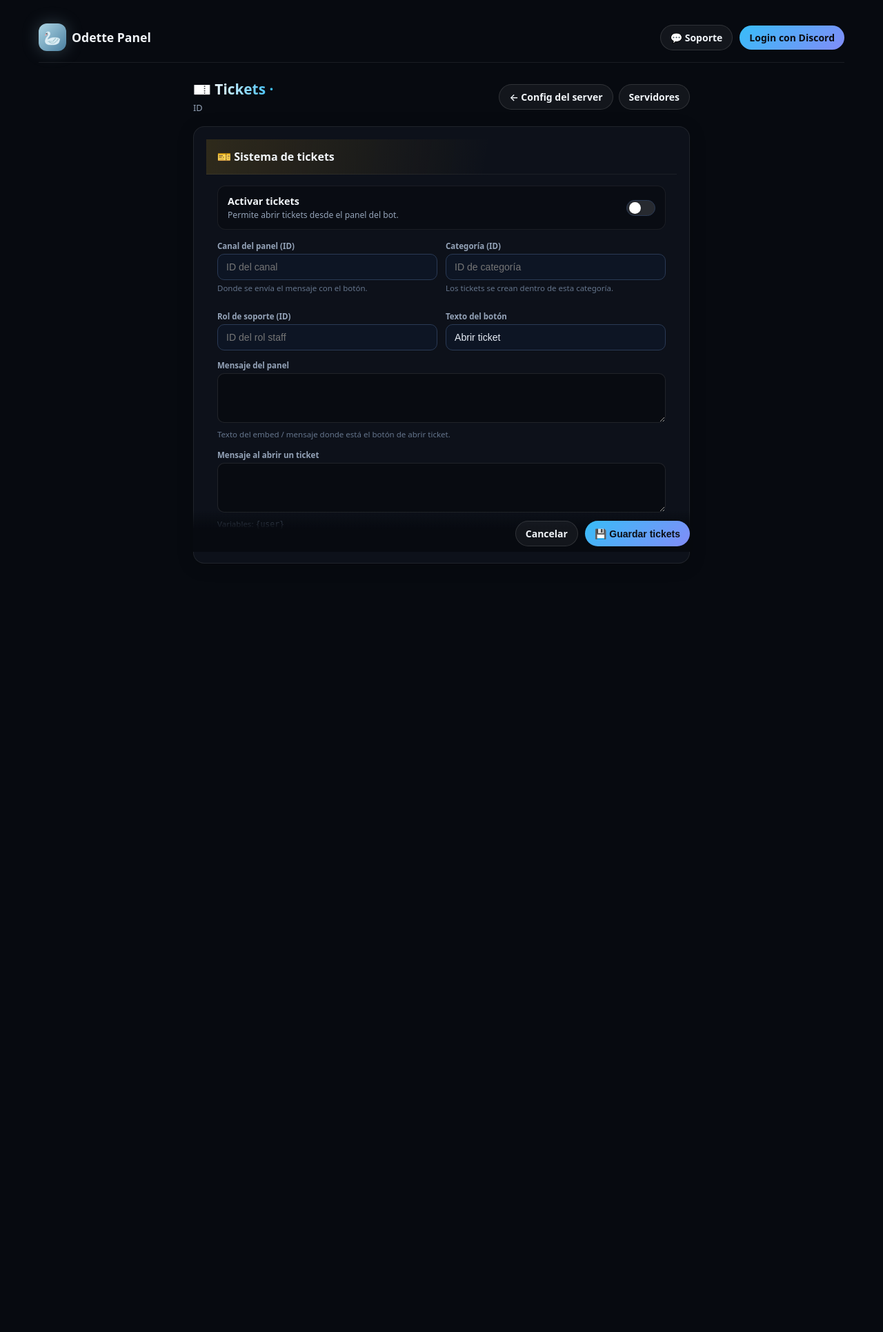
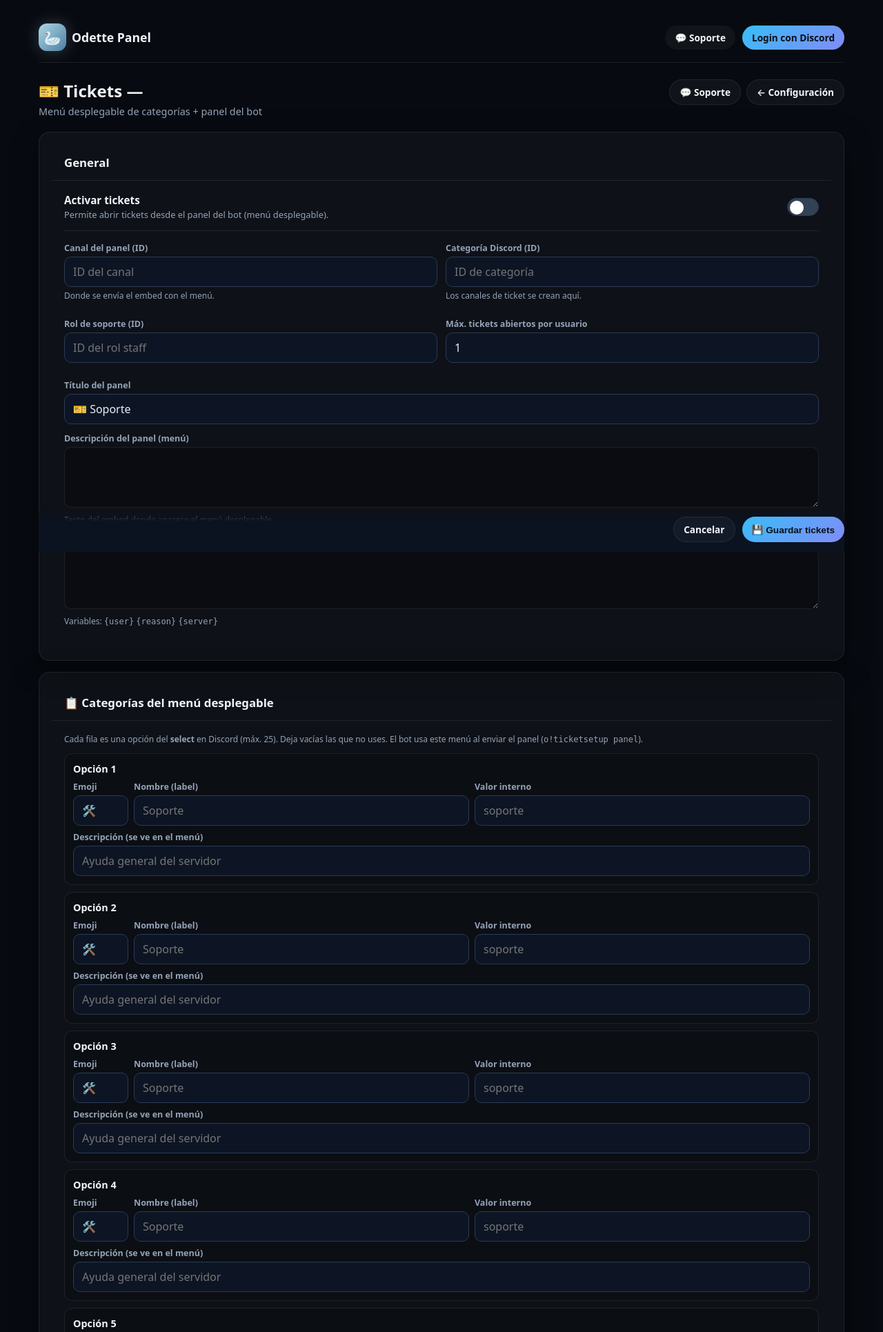
Before and after one commit to wesleyandres50-svg/dette-panel, a FastAPI app: template templates/tickets.html in a window 1280 px wide. Shown: the top 1931 px of the page at 69% size. Before the commit the page ends 817 px from the top, so only its background shows below. Run offline with FastAPI, Linux system fonts and the light colour scheme; the template is opened without the code that fills it, so the values that code supplies are empty.

Commit message:
Update tickets.html

```diff
--- a/templates/tickets.html
+++ b/templates/tickets.html
@@ -1,235 +1,133 @@
 {% extends "base.html" %}
-{% block title %}Tickets · {{ guild.name }} · Odette{% endblock %}
-{% block content %}
+{% block title %}Tickets — {{ guild.name }}{% endblock %}
+{% block head %}
 <style>
   #ticketsPage {
-    --od-accent: #38bdf8;
-    --od-accent-rgb: 56, 189, 248;
-    --od-accent-2: #818cf8;
-    max-width: 720px;
-    margin: 0 auto;
-    padding-bottom: 40px;
+    --card: rgba(255,255,255,0.03);
+    --border: rgba(255,255,255,0.08);
+    --muted: #94a3b8;
+    --ok: #3ecf8e;
   }
-
+  body.theme-light #ticketsPage {
+    --card: #fff;
+    --border: rgba(15,23,42,0.1);
+    --muted: #64748b;
+  }
   .page-head {
-    margin-bottom: 18px;
-    display: flex;
-    justify-content: space-between;
-    align-items: center;
-    gap: 12px;
-    flex-wrap: wrap;
+    display: flex; justify-content: space-between; align-items: flex-start;
+    gap: 16px; margin-bottom: 20px; flex-wrap: wrap;
   }
-  .page-head h1 {
-    margin: 0;
-    font-size: 1.3rem;
-    background: linear-gradient(90deg, #fff 20%, var(--od-accent));
-    -webkit-background-clip: text;
-    background-clip: text;
-    color: transparent;
+  .page-head h1 { margin: 0 0 4px; font-size: 1.5rem; }
+  .meta { color: var(--muted); font-size: 0.85rem; }
+  .head-actions { display: flex; gap: 8px; flex-wrap: wrap; }
+  .btn {
+    display: inline-flex; align-items: center; gap: 6px;
+    padding: 8px 14px; border-radius: 999px;
+    border: 1px solid var(--border); background: rgba(255,255,255,0.04);
+    color: inherit; text-decoration: none; font-size: 0.85rem; cursor: pointer;
   }
-  .page-head .meta {
-    font-size: 0.8rem;
-    color: #94a3b8;
-    margin-top: 4px;
+  .btn-primary {
+    background: linear-gradient(135deg, #38bdf8, #818cf8);
+    border: none; color: #0b0e14; font-weight: 600;
   }
-
-  .alert {
-    margin-bottom: 14px;
-    padding: 11px 15px;
-    border-radius: 12px;
-    font-size: 0.88rem;
+  .card {
+    background: var(--card); border: 1px solid var(--border);
+    border-radius: 16px; margin-bottom: 16px; overflow: hidden;
+  }
+  .card-h {
+    padding: 14px 18px; border-bottom: 1px solid var(--border);
+  }
+  .card-h h2 { margin: 0; font-size: 1.05rem; }
+  .card-body { padding: 18px; }
+  .switch-row {
+    display: flex; justify-content: space-between; align-items: center;
+    gap: 12px; margin-bottom: 16px; padding-bottom: 14px;
+    border-bottom: 1px solid var(--border);
+  }
+  .label { font-weight: 600; font-size: 0.95rem; }
+  .desc { color: var(--muted); font-size: 0.8rem; margin-top: 2px; }
+  .switch { position: relative; width: 46px; height: 26px; flex-shrink: 0; }
+  .switch input { opacity: 0; width: 0; height: 0; }
+  .slider {
+    position: absolute; inset: 0; border-radius: 999px;
+    background: #334155; cursor: pointer; transition: .2s;
+  }
+  .slider:before {
+    content: ""; position: absolute; width: 20px; height: 20px;
+    left: 3px; top: 3px; border-radius: 50%; background: #fff; transition: .2s;
+  }
+  .switch input:checked + .slider { background: #38bdf8; }
+  .switch input:checked + .slider:before { transform: translateX(20px); }
+  .fields-2 {
+    display: grid; grid-template-columns: 1fr 1fr; gap: 12px; margin-bottom: 12px;
+  }
+  @media (max-width: 640px) { .fields-2 { grid-template-columns: 1fr; } }
+  .field { margin-bottom: 12px; }
+  .field label {
+    display: block; font-size: 0.78rem; color: var(--muted);
+    margin-bottom: 4px; font-weight: 600;
+  }
+  .field input, .field textarea, .field select {
+    width: 100%; box-sizing: border-box;
+    background: rgba(0,0,0,0.25); border: 1px solid var(--border);
+    border-radius: 10px; padding: 10px 12px; color: inherit; font: inherit;
+  }
+  body.theme-light .field input,
+  body.theme-light .field textarea,
+  body.theme-light .field select {
+    background: #f8fafc;
+  }
+  .hint { font-size: 0.75rem; color: var(--muted); margin: 4px 0 0; }
+  .footer-bar {
+    display: flex; justify-content: flex-end; gap: 10px;
+    margin-top: 8px; padding-top: 12px;
+  }
+  .opt-card {
+    border: 1px solid var(--border); border-radius: 12px;
+    padding: 12px; margin-bottom: 10px; background: rgba(0,0,0,0.15);
+  }
+  .opt-card h4 { margin: 0 0 8px; font-size: 0.9rem; }
+  .opt-grid {
+    display: grid; grid-template-columns: 80px 1fr 1fr; gap: 8px;
+  }
+  @media (max-width: 640px) {
+    .opt-grid { grid-template-columns: 1fr; }
   }
   .alert-ok {
-    background: rgba(34, 197, 94, 0.12);
-    color: #86efac;
-    border: 1px solid rgba(34, 197, 94, 0.28);
-  }
-  .alert-err {
-    background: rgba(239, 68, 68, 0.12);
-    color: #fca5a5;
-    border: 1px solid rgba(239, 68, 68, 0.28);
-  }
-
-  .card {
-    border: 1px solid rgba(255,255,255,0.08);
-    border-radius: 16px;
-    background: rgba(16, 20, 30, 0.75);
-    overflow: hidden;
-    box-shadow: 0 4px 24px rgba(0,0,0,0.18);
-  }
-  .card-h {
-    padding: 14px 16px;
-    background: linear-gradient(100deg, rgba(251, 191, 36, 0.14), transparent 60%);
-    border-bottom: 1px solid rgba(255,255,255,0.06);
-    display: flex;
-    justify-content: space-between;
-    align-items: center;
-    gap: 12px;
-  }
-  .card-h h2 {
-    margin: 0;
-    font-size: 1rem;
-    font-weight: 650;
-    display: flex;
-    align-items: center;
-    gap: 8px;
-  }
-  .card-body { padding: 16px; }
-
-  .field {
-    margin-bottom: 14px;
-  }
-  .field label {
-    font-size: 0.72rem;
-    display: block;
-    margin-bottom: 4px;
-    color: #94a3b8;
-    font-weight: 550;
-  }
-  .field input,
-  .field textarea {
-    width: 100%;
-    padding: 9px 11px;
-    font-size: 0.88rem;
-    border-radius: 10px;
-    border: 1px solid rgba(255,255,255,0.1);
-    background: rgba(0,0,0,0.32);
-    color: inherit;
-    box-sizing: border-box;
-    outline: none;
-    transition: border-color 0.15s, box-shadow 0.15s;
-  }
-  .field input:focus,
-  .field textarea:focus {
-    border-color: rgba(var(--od-accent-rgb), 0.55);
-    box-shadow: 0 0 0 2px rgba(var(--od-accent-rgb), 0.15);
-  }
-  .field textarea {
-    resize: vertical;
-    min-height: 72px;
-  }
-
-  .fields-2 {
-    display: grid;
-    grid-template-columns: 1fr 1fr;
-    gap: 12px;
-  }
-  @media (max-width: 560px) {
-    .fields-2 { grid-template-columns: 1fr; }
-  }
-
-  .hint {
-    font-size: 0.72rem;
-    color: #64748b;
-    margin-top: 4px;
-    line-height: 1.35;
-  }
-
-  .switch-row {
-    display: flex;
-    align-items: center;
-    justify-content: space-between;
-    gap: 12px;
-    padding: 12px 14px;
-    border-radius: 12px;
-    background: rgba(0,0,0,0.25);
-    border: 1px solid rgba(255,255,255,0.07);
-    margin-bottom: 16px;
-  }
-  .switch-row .label {
-    font-weight: 600;
-    font-size: 0.9rem;
-  }
-  .switch-row .desc {
-    font-size: 0.76rem;
-    color: #94a3b8;
-    margin-top: 2px;
-  }
-
-  .switch {
-    position: relative;
-    display: inline-block;
-    width: 42px;
-    height: 23px;
-    flex-shrink: 0;
-  }
-  .switch input { opacity: 0; width: 0; height: 0; }
-  .slider {
-    position: absolute;
-    cursor: pointer;
-    inset: 0;
-    background: rgba(255,255,255,0.12);
-    border-radius: 999px;
-    transition: 0.2s;
-  }
-  .slider:before {
-    position: absolute;
-    content: "";
-    height: 17px;
-    width: 17px;
-    left: 3px;
-    bottom: 3px;
-    background: #fff;
-    border-radius: 50%;
-    transition: 0.2s;
-    box-shadow: 0 1px 3px rgba(0,0,0,0.35);
-  }
-  .switch input:checked + .slider { background: var(--od-accent); }
-  .switch input:checked + .slider:before { transform: translateX(19px); }
-
-  .footer-bar {
-    position: sticky;
-    bottom: 0;
-    z-index: 10;
-    padding: 14px 0 8px;
-    margin-top: 18px;
-    display: flex;
-    gap: 10px;
-    justify-content: flex-end;
-    flex-wrap: wrap;
-    background: linear-gradient(to top, #070a10 55%, transparent);
-  }
-
-  .head-actions {
-    display: flex;
-    gap: 8px;
-    flex-wrap: wrap;
+    background: rgba(62,207,142,0.12); border: 1px solid var(--ok);
+    padding: 10px 14px; border-radius: 10px; margin-bottom: 14px; font-size: 0.9rem;
   }
 </style>
+{% endblock %}
 
+{% block content %}
 <div id="ticketsPage">
 
   <div class="page-head">
     <div>
-      <h1>🎫 Tickets · {{ guild.name }}</h1>
-      <div class="meta">ID {{ guild.id }}</div>
+      <h1>🎫 Tickets — {{ guild.name }}</h1>
+      <div class="meta">Menú desplegable de categorías + panel del bot</div>
     </div>
     <div class="head-actions">
-      <a class="btn" href="/guild/{{ guild.id }}">← Config del server</a>
-      <a class="btn" href="/dashboard">Servidores</a>
+      <a class="btn" href="https://discord.gg/CfmZtJZ2w" target="_blank" rel="noopener">💬 Soporte</a>
+      <a class="btn" href="/guild/{{ guild.id }}">← Configuración</a>
     </div>
   </div>
 
   {% if request.query_params.get('ok') %}
-    <div class="alert alert-ok">✅ Tickets guardados. El bot sincroniza en ~40s (o <code>o!panelsync</code>).</div>
-  {% endif %}
-  {% if request.query_params.get('err') == 'csrf' %}
-    <div class="alert alert-err">⚠️ CSRF inválido. Recarga e inténtalo de nuevo.</div>
+    <div class="alert-ok">✅ Tickets guardados. El bot los sincronizará en unos minutos (o usa <code>o!panelsync</code>).</div>
   {% endif %}
 
   <form method="post" action="/guild/{{ guild.id }}/tickets/save">
     <input type="hidden" name="csrf_token" value="{{ csrf_token }}" />
 
     <div class="card">
-      <div class="card-h">
-        <h2>🎫 Sistema de tickets</h2>
-      </div>
+      <div class="card-h"><h2>General</h2></div>
       <div class="card-body">
-
         <div class="switch-row">
           <div>
             <div class="label">Activar tickets</div>
-            <div class="desc">Permite abrir tickets desde el panel del bot.</div>
+            <div class="desc">Permite abrir tickets desde el panel del bot (menú desplegable).</div>
           </div>
           <label class="switch">
             <input type="checkbox" name="tickets_enabled" {% if config.tickets.enabled %}checked{% endif %} />
@@ -241,12 +139,12 @@
           <div class="field">
             <label>Canal del panel (ID)</label>
             <input type="text" name="tickets_channel" value="{{ config.tickets.channel_id or '' }}" placeholder="ID del canal" />
-            <p class="hint">Donde se envía el mensaje con el botón.</p>
+            <p class="hint">Donde se envía el embed con el menú.</p>
           </div>
           <div class="field">
-            <label>Categoría (ID)</label>
+            <label>Categoría Discord (ID)</label>
             <input type="text" name="tickets_category" value="{{ config.tickets.category_id or '' }}" placeholder="ID de categoría" />
-            <p class="hint">Los tickets se crean dentro de esta categoría.</p>
+            <p class="hint">Los canales de ticket se crean aquí.</p>
           </div>
         </div>
 
@@ -256,23 +154,62 @@
             <input type="text" name="tickets_support_role" value="{{ config.tickets.support_role_id or '' }}" placeholder="ID del rol staff" />
           </div>
           <div class="field">
-            <label>Texto del botón</label>
-            <input type="text" name="tickets_button_label" value="{{ config.tickets.button_label or 'Abrir ticket' }}" maxlength="80" />
+            <label>Máx. tickets abiertos por usuario</label>
+            <input type="number" name="tickets_max" min="1" max="10" value="{{ config.tickets.max_open_per_user or 1 }}" />
           </div>
         </div>
 
         <div class="field">
-          <label>Mensaje del panel</label>
-          <textarea name="tickets_panel_message" rows="3">{{ config.tickets.panel_message or '' }}</textarea>
-          <p class="hint">Texto del embed / mensaje donde está el botón de abrir ticket.</p>
+          <label>Título del panel</label>
+          <input type="text" name="tickets_panel_title" value="{{ config.tickets.panel_title or '🎫 Soporte' }}" maxlength="100" />
         </div>
-
+        <div class="field">
+          <label>Descripción del panel (menú)</label>
+          <textarea name="tickets_panel_message" rows="3">{{ config.tickets.panel_description or config.tickets.panel_message or '' }}</textarea>
+          <p class="hint">Texto del embed donde aparece el menú desplegable.</p>
+        </div>
         <div class="field">
           <label>Mensaje al abrir un ticket</label>
-          <textarea name="tickets_open_message" rows="3">{{ config.tickets.open_message or '' }}</textarea>
-          <p class="hint">Variables: <code>{user}</code></p>
+          <textarea name="tickets_open_message" rows="3">{{ config.tickets.welcome_message or config.tickets.open_message or '' }}</textarea>
+          <p class="hint">Variables: <code>{user}</code> <code>{reason}</code> <code>{server}</code></p>
         </div>
+      </div>
+    </div>
 
+    <div class="card">
+      <div class="card-h">
+        <h2>📋 Categorías del menú desplegable</h2>
+      </div>
+      <div class="card-body">
+        <p class="hint" style="margin-top:0;margin-bottom:12px">
+          Cada fila es una opción del <strong>select</strong> en Discord (máx. 25). Deja vacías las que no uses.
+          El bot usa este menú al enviar el panel (<code>o!ticketsetup panel</code>).
+        </p>
+        {% set opts = config.tickets.options or [] %}
+        {% for i in range(8) %}
+          {% set o = opts[i] if i < (opts|length) else {} %}
+          <div class="opt-card">
+            <h4>Opción {{ i + 1 }}</h4>
+            <div class="opt-grid">
+              <div class="field" style="margin:0">
+                <label>Emoji</label>
+                <input type="text" name="tickets_opt_{{ i }}_emoji" value="{{ o.emoji or '' }}" placeholder="🛠️" maxlength="8" />
+              </div>
+              <div class="field" style="margin:0">
+                <label>Nombre (label)</label>
+                <input type="text" name="tickets_opt_{{ i }}_label" value="{{ o.label or '' }}" placeholder="Soporte" maxlength="100" />
+              </div>
+              <div class="field" style="margin:0">
+                <label>Valor interno</label>
+                <input type="text" name="tickets_opt_{{ i }}_value" value="{{ o.value or '' }}" placeholder="soporte" maxlength="50" />
+              </div>
+            </div>
+            <div class="field" style="margin-top:8px;margin-bottom:0">
+              <label>Descripción (se ve en el menú)</label>
+              <input type="text" name="tickets_opt_{{ i }}_desc" value="{{ o.description or '' }}" placeholder="Ayuda general del servidor" maxlength="100" />
+            </div>
+          </div>
+        {% endfor %}
       </div>
     </div>
 
```
